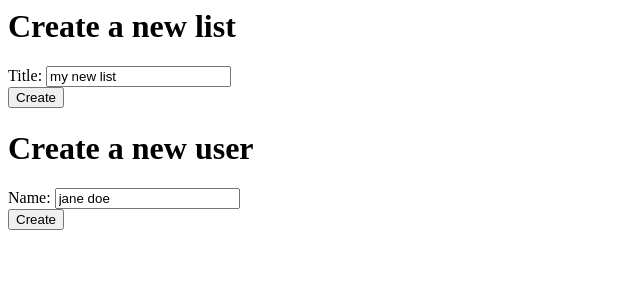
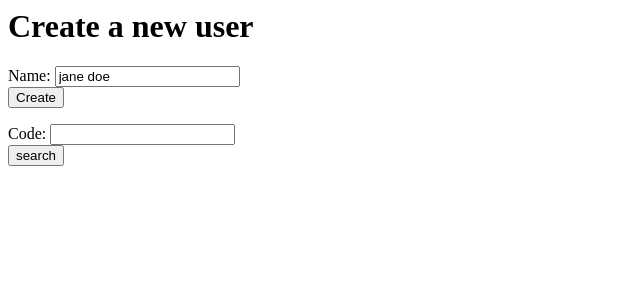
Before and after one commit to Boumtchack/Grocery-list, a Django app: page /mygrocerylist/ in a window 1280 px wide. Shown: the top 300 px of the page, without its empty margins (0-640 px from the left). Run offline with Django 5.2, Linux system fonts and the light colour scheme.

Commit message:
added views and routes

```diff
--- a/mygrocerylist/models.py
+++ b/mygrocerylist/models.py
@@ -30,5 +30,7 @@ class Product(models.Model):
     amount = models.IntegerField(default=1)
     list = models.ForeignKey(List, on_delete=models.CASCADE)
 
+    def get_absolute_url(self):
+        return "/mygrocerylist/p/%s" % self.id
     def __str__(self):
         return self.name
--- a/mygrocerylist/templates/mygrocerylist/index.html
+++ b/mygrocerylist/templates/mygrocerylist/index.html
@@ -1,21 +1,13 @@
-<h1> Create a new list </h1>
-
-<form method="post" action="?type=list">
-  {% csrf_token %}
-  {{list_form}}
-  <button>Create</button>
-</form>
-
 <h1> Create a new user </h1>
 
-<form method="post" action="?type=user">
+<form method="post" action="?type=new_user">
   {% csrf_token %}
   {{user_form}}
   <button>Create</button>
 </form>
 
-<!-- <form method="post">
+<form method="post" action="?type=search_user">
   {% csrf_token %}
   {{search_form}}
-  <button>find list with code</button>
-</form> -->
+  <button>search</button>
+</form>
--- a/mygrocerylist/urls.py
+++ b/mygrocerylist/urls.py
@@ -1,10 +1,12 @@
 from django.urls import path
 
-from .views import view_index, view_list, view_user
+from .views import view_index, view_list, view_user, view_product
 
 app_name = "mygrocerylist"
 urlpatterns = [
     path("", view_index, name="index"),
     path("u/<uuid:id>", view_user, name="user"),
     path("l/<uuid:id>", view_list, name="list"),
+    path("p/<id>", view_product, name="product"),
+
 ]
--- a/mygrocerylist/views.py
+++ b/mygrocerylist/views.py
@@ -1,64 +1,80 @@
 from django.shortcuts import get_object_or_404, render, redirect
-from .models import List, User
+from .models import List, User, Product
 from .forms import ListForm, ProductForm, UserForm, SearchForm
 
 
 def view_index(request):
-    list_form = ListForm()
     user_form = UserForm()
     search_form = SearchForm()
+    if request.method == "POST":
+        type = request.GET["type"]
+        if type == "new_user":
+            user_form = UserForm(request.POST)
+            if user_form.is_valid():
+                return redirect(user_form.save())
+        elif type == "search_user":
+                search_form = SearchForm(request.POST)
+                if search_form.is_valid():
+                    code = search_form.cleaned_data["code"]
+                    researched_user = User.objects.filter(id__contains=code)
+                    if researched_user:
+                        return redirect(researched_user[0])
+    return render(
+        request,
+        "mygrocerylist/index.html",
+        {"user_form": user_form, "search_form": search_form}
+    )
 
+def view_user(request, id):
+    user = get_object_or_404(User, pk=id)
+    form = ListForm()
+    search_form = SearchForm()
     if request.method == "POST":
         type = request.GET["type"]
         if type == "list":
             list_form = ListForm(request.POST)
             if list_form.is_valid():
                 return redirect(list_form.save())
-        elif type == "user":
-            user_form = UserForm(request.POST)
-            if user_form.is_valid():
-                return redirect(user_form.save())
-        # else:
-        #     search_form = SearchForm(request.POST)
-        #     print(search_form)
-        #     if search_form.is_valid():
-        #         return redirect()
-    return render(
-        request,
-        "mygrocerylist/index.html",
-        {"list_form": list_form, "user_form": user_form, "search_form": search_form},
-    )
-
-
-def view_user(request, id):
-    user = get_object_or_404(User, pk=id)
-
-    form = ListForm()
-    if request.method == "POST":
-        form = ListForm(request.POST)
-        if form.is_valid():
-            list = form.save(commit=False)
-            list.user_id = user.id
-            return redirect(list.save())
+        elif type == "search":
+                search_form = SearchForm(request.POST)
+                if search_form.is_valid():
+                    code = search_form.cleaned_data["code"]
+                    researched_list = List.objects.filter(id__contains=code)
+                    if researched_list:
+                        return redirect(researched_list[0])
 
     lists = List.objects.filter(user=user)
 
     return render(
-        request, "mygrocerylist/user.html", {"user": user, "form": form, "lists": lists}
+        request, "mygrocerylist/user.html", {"user": user, "form": form, "lists": lists, "search_form": search_form}
     )
-
 
 def view_list(request, id):
     list = get_object_or_404(List, pk=id)
     products = list.product_set.all()
     form = ProductForm()
     if request.method == "POST":
-        form = ProductForm(request.POST)
-        if form.is_valid():
-            product = form.save(commit=False)
-            product.list_id = list.id
-            product.save()
-        else:
-            form = ProductForm()
+        type = request.GET["type"]
+        if type == 'return':
+            return redirect("../")
+        if type == 'add_product':
+            form = ProductForm(request.POST)
+            if form.is_valid():
+                product = form.save(commit=False)
+                product.list_id = list.id
+                product.save()
+            else:
+                form = ProductForm()
+        elif type == 'delete_list':
+            list.delete()
+            return redirect("../")
+        elif type == 'delete_product':
+            form = ProductForm(request.POST)
+    return render(request, "mygrocerylist/details.html", {"list": list, "form": form, "products": products})
 
-    return render(request, "mygrocerylist/details.html", {"list": list, "form": form, "products": products})
+def view_product(request, id):
+    product = get_object_or_404(Product, pk=id)
+    if request.method == "POST":
+        product.delete()
+    list = get_object_or_404(List, pk=product.list.id)
+    return redirect(list)
```
Also changed, not shown: mygrocerylist/templates/mygrocerylist/details.html (+21 -5 lines), mygrocerylist/templates/mygrocerylist/user.html (+7 -1 lines).
